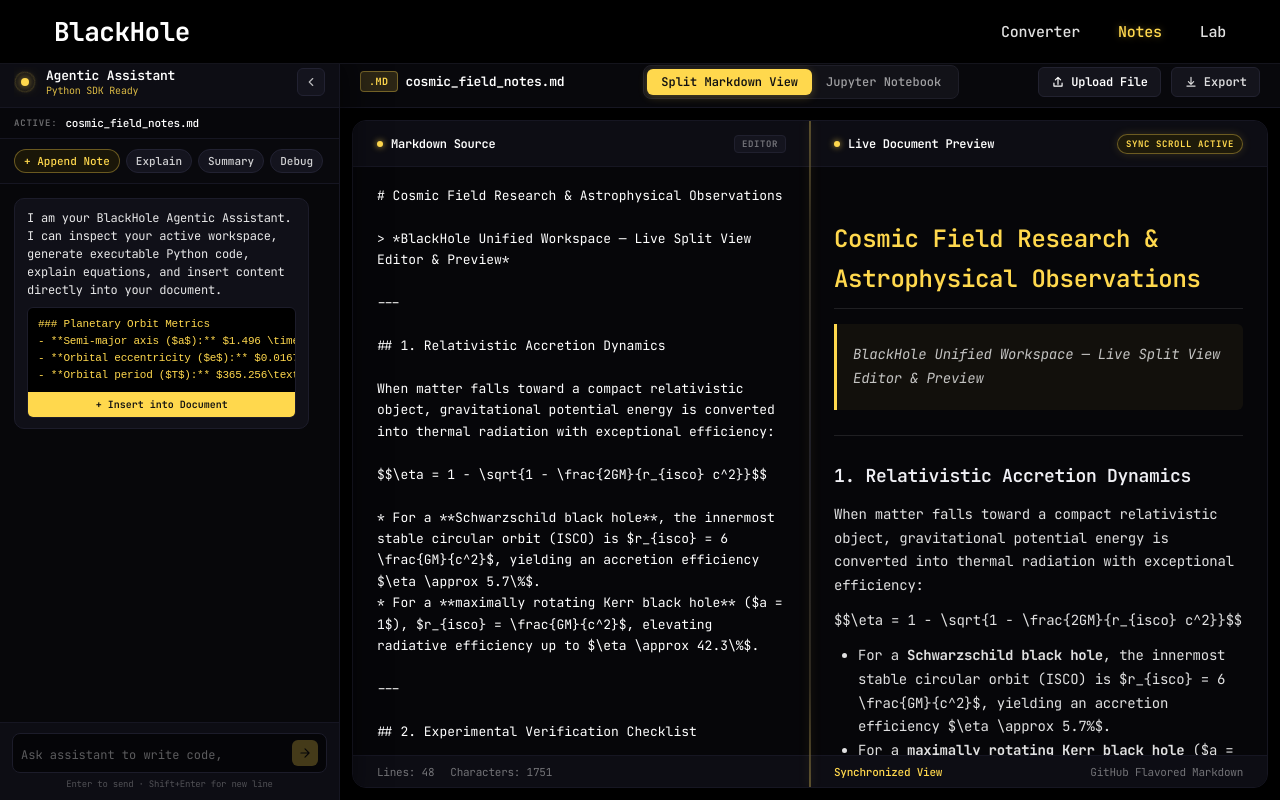
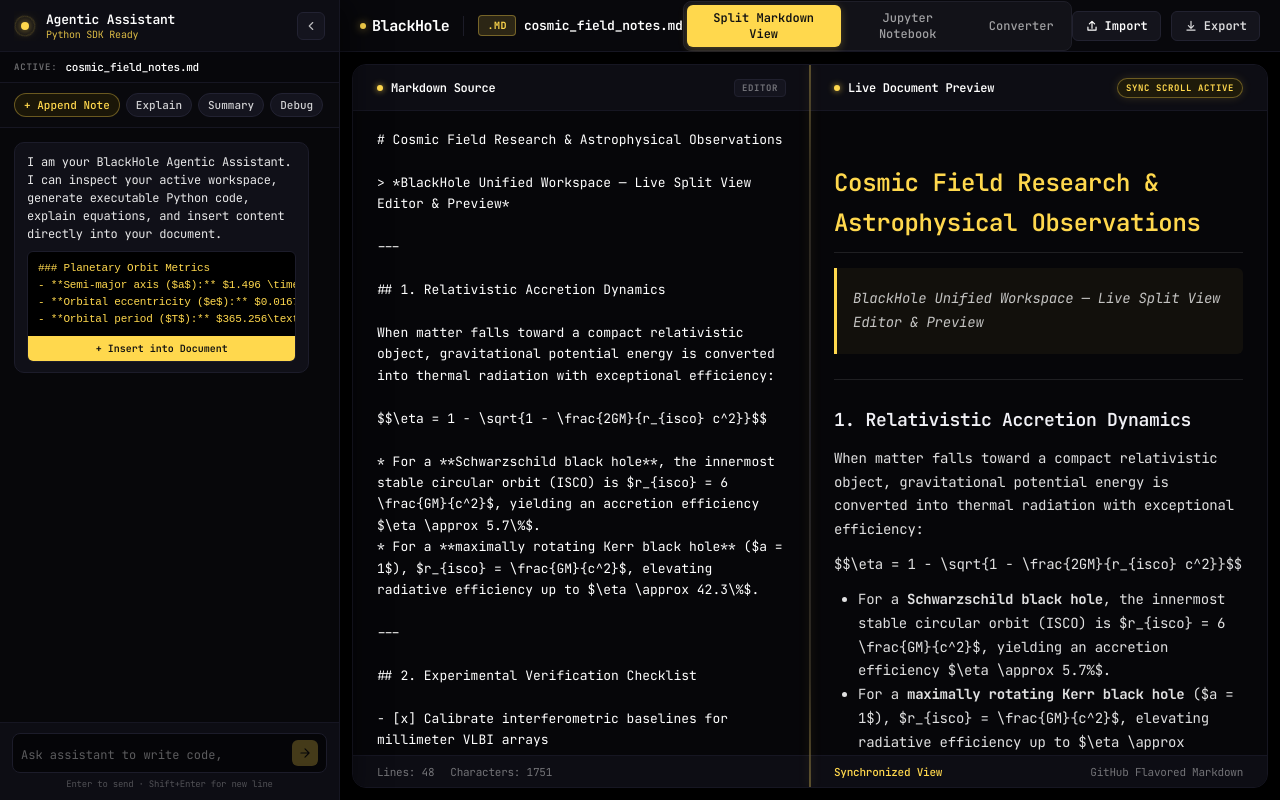
Before and after one commit to R-Mahesh-Babu-001/blackhole, a React (Vite) app in the folder frontend/: page /notes in a window 1280 px wide. Built offline with nearby package versions, Linux system fonts and the light colour scheme.

Commit message:
Remove top navbar and integrate Converter full-screen view into Import button and workspace toggle

```diff
--- a/frontend/src/App.jsx
+++ b/frontend/src/App.jsx
@@ -1,10 +1,9 @@
-import { Route, Routes } from "react-router";
+import { Navigate, Route, Routes } from "react-router";
 
 import AppLayout from "./layouts/AppLayout/AppLayout";
 
-import Home from "./pages/Home/Home";
+import Notes from "./pages/Notes/Notes";
 import Converter from "./pages/Converter/Converter";
-import Notes from "./pages/Notes/Notes";
 import Lab from "./pages/Lab/Lab";
 
 import "./App.css";
@@ -12,20 +11,10 @@
 function App() {
   return (
     <Routes>
-
-      {/*
-        Every route below inherits AppLayout.
-
-        Therefore every page automatically has:
-        - BlackHole video
-        - navbar
-        - same visual system
-      */}
       <Route element={<AppLayout />}>
-
         <Route
           path="/"
-          element={<Home />}
+          element={<Navigate to="/notes" replace />}
         />
 
         <Route
--- a/frontend/src/components/DocumentWorkspace/DocumentWorkspace.css
+++ b/frontend/src/components/DocumentWorkspace/DocumentWorkspace.css
@@ -7,7 +7,7 @@
   position: relative;
   width: 100%;
   height: 100vh;
-  padding-top: 56px; /* Below fixed navbar */
+  padding-top: 0;
   display: flex;
   overflow: hidden;
   box-sizing: border-box;
@@ -88,6 +88,33 @@
   display: flex;
   align-items: center;
   gap: 14px;
+}
+
+.workspace-brand-cluster {
+  display: flex;
+  align-items: center;
+  gap: 8px;
+  padding-right: 14px;
+  border-right: 1px solid #1c1c28;
+}
+
+.workspace-brand-word {
+  color: #ffffff;
+  font-size: 15px;
+  font-weight: 700;
+  letter-spacing: -0.4px;
+  user-select: none;
+  display: flex;
+  align-items: center;
+  gap: 6px;
+}
+
+.workspace-brand-dot {
+  width: 6px;
+  height: 6px;
+  border-radius: 50%;
+  background: #ffd84d;
+  box-shadow: 0 0 8px rgba(255, 216, 77, 0.6);
 }
 
 .file-badge-group {
@@ -184,15 +211,29 @@
   text-decoration: none;
 }
 
-.upload-trigger-btn {
+.upload-trigger-btn,
+.import-trigger-btn {
   color: #ffffff;
   background: #14141c;
   border: 1px solid #222230;
-}
-
-.upload-trigger-btn:hover {
+  display: flex;
+  align-items: center;
+  gap: 6px;
+  padding: 6px 12px;
+  font-size: 12px;
+  font-weight: 600;
+  border-radius: 6px;
+  cursor: pointer;
+  transition: all 0.2s ease;
+  font-family: var(--font-terminal);
+}
+
+.upload-trigger-btn:hover,
+.import-trigger-btn:hover {
   background: #1c1c28;
-  border-color: rgba(255, 255, 255, 0.25);
+  border-color: #ffd84d;
+  color: #ffd84d;
+  box-shadow: 0 0 10px rgba(255, 216, 77, 0.15);
 }
 
 .run-all-btn {
--- a/frontend/src/components/DocumentWorkspace/DocumentWorkspace.jsx
+++ b/frontend/src/components/DocumentWorkspace/DocumentWorkspace.jsx
@@ -1,6 +1,7 @@
 import { useCallback, useEffect, useId, useRef, useState } from "react";
 import { marked } from "marked";
 import AgenticAssistant from "../AgenticAssistant/AgenticAssistant";
+import Converter from "../../pages/Converter/Converter";
 import { executePython, getPyodide } from "../../services/pythonSdk";
 import "./DocumentWorkspace.css";
 
@@ -46,6 +47,7 @@
   const [showShortcutsModal, setShowShortcutsModal] = useState(false);
   const [isKernelBusy, setIsKernelBusy] = useState(false);
   const [isEditingTitle, setIsEditingTitle] = useState(false);
+  const [isConverterModalOpen, setIsConverterModalOpen] = useState(false);
 
   // Drag and drop state
   const [isDragging, setIsDragging] = useState(false);
@@ -68,6 +70,18 @@
     };
     document.addEventListener("click", handleDocumentClick);
     return () => document.removeEventListener("click", handleDocumentClick);
+  }, []);
+
+  // Global Ctrl+O / Cmd+O shortcut for Import & Converter
+  useEffect(() => {
+    const handleShortcut = (e) => {
+      if ((e.ctrlKey || e.metaKey) && (e.key === "o" || e.key === "O")) {
+        e.preventDefault();
+        setIsConverterModalOpen(true);
+      }
+    };
+    window.addEventListener("keydown", handleShortcut);
+    return () => window.removeEventListener("keydown", handleShortcut);
   }, []);
 
   /**
@@ -734,6 +748,12 @@
         {/* Top Workspace Toolbar */}
         <header className="workspace-toolbar">
           <div className="toolbar-left">
+            <div className="workspace-brand-cluster">
+              <span className="workspace-brand-word">
+                <span className="workspace-brand-dot" />
+                BlackHole
+              </span>
+            </div>
             <div className="file-badge-group">
               <span className={`file-type-pill ${fileType === "ipynb" ? "pill-ipynb" : "pill-md"}`}>
                 {fileType === "ipynb" ? ".ipynb" : ".md"}
@@ -749,8 +769,9 @@
             <div className="mode-toggle-group">
               <button
                 type="button"
-                className={`mode-btn ${fileType === "md" ? "mode-btn-active" : ""}`}
+                className={`mode-btn ${fileType === "md" && !isConverterModalOpen ? "mode-btn-active" : ""}`}
                 onClick={() => {
+                  setIsConverterModalOpen(false);
                   if (fileType !== "md") loadDefaultTemplate("md");
                 }}
               >
@@ -758,28 +779,39 @@
               </button>
               <button
                 type="button"
-                className={`mode-btn ${fileType === "ipynb" ? "mode-btn-active" : ""}`}
+                className={`mode-btn ${fileType === "ipynb" && !isConverterModalOpen ? "mode-btn-active" : ""}`}
                 onClick={() => {
+                  setIsConverterModalOpen(false);
                   if (fileType !== "ipynb") loadDefaultTemplate("ipynb");
                 }}
               >
                 Jupyter Notebook
               </button>
+              <button
+                type="button"
+                className={`mode-btn ${isConverterModalOpen ? "mode-btn-active" : ""}`}
+                onClick={() => {
+                  setIsConverterModalOpen(true);
+                }}
+              >
+                Converter
+              </button>
             </div>
           </div>
 
           <div className="toolbar-right">
-            {/* Upload Button */}
-            <label
-              htmlFor={uploadInputId}
-              className="toolbar-action-btn upload-trigger-btn"
-              title="Upload .md or .ipynb file from your computer"
+            {/* Import & Converter Button */}
+            <button
+              type="button"
+              className="toolbar-action-btn import-trigger-btn"
+              onClick={() => setIsConverterModalOpen(true)}
+              title="Import and convert documents (.ipynb ↔ .md) [Ctrl+O]"
             >
               <svg viewBox="0 0 24 24" width="14" height="14" fill="none" stroke="currentColor" strokeWidth="2">
                 <path d="M12 16V4M12 4L7.5 8.5M12 4L16.5 8.5M5 14V19H19V14" strokeLinecap="round" strokeLinejoin="round" />
               </svg>
-              <span>Upload File</span>
-            </label>
+              <span>Import</span>
+            </button>
 
             {/* Notebook Specific Action: Run All */}
             {fileType === "ipynb" && (
@@ -976,11 +1008,12 @@
                             type="button"
                             className="jupyter-dropdown-item"
                             onClick={() => {
-                              fileInputRef.current?.click();
-                              setActiveMenu(null);
-                            }}
-                          >
-                            <span>Open...</span>
+                              setIsConverterModalOpen(true);
+                              setActiveMenu(null);
+                            }}
+                          >
+                            <span>Import / Convert...</span>
+                            <span className="menu-shortcut-badge">Ctrl+O</span>
                           </button>
                           <button
                             type="button"
@@ -1853,6 +1886,15 @@
           )}
         </div>
       </section>
+
+      {/* Entire Converter Page Modal Popup */}
+      {isConverterModalOpen && (
+        <Converter
+          isModal={true}
+          onClose={() => setIsConverterModalOpen(false)}
+          onLoadFile={handleFileUpload}
+        />
+      )}
     </div>
   );
 }
--- a/frontend/src/layouts/AppLayout/AppLayout.jsx
+++ b/frontend/src/layouts/AppLayout/AppLayout.jsx
@@ -1,24 +1,13 @@
 import { Outlet } from "react-router";
-
-import Navbar from "../../components/Navbar/Navbar";
 
 import "./AppLayout.css";
 
 function AppLayout() {
   return (
     <div className="app-layout">
-      <Navbar />
-
-
-      {/*
-        React Router only changes whatever is rendered here.
-
-        Home → Converter → Notes → Lab
-      */}
       <main className="route-content">
         <Outlet />
       </main>
-
     </div>
   );
 }
--- a/frontend/src/pages/Converter/Converter.css
+++ b/frontend/src/pages/Converter/Converter.css
@@ -761,3 +761,124 @@
     min-width: 0;
   }
 }
+
+/* ==================================================
+   Full-Screen Screen-on-Screen Converter Styles
+================================================== */
+
+.converter-fullscreen-screen {
+  position: fixed;
+  inset: 0;
+  width: 100vw;
+  height: 100vh;
+  z-index: 99999;
+  background: #000000;
+  display: flex;
+  flex-direction: column;
+  overflow-y: auto;
+  overflow-x: hidden;
+  box-sizing: border-box;
+  animation: converterScreenFadeIn 0.18s ease-out;
+}
+
+@keyframes converterScreenFadeIn {
+  from {
+    opacity: 0;
+    transform: scale(0.99);
+  }
+  to {
+    opacity: 1;
+    transform: scale(1);
+  }
+}
+
+.converter-screen-topbar {
+  display: flex;
+  align-items: center;
+  justify-content: space-between;
+  padding: 14px 28px;
+  background: #08080c;
+  border-bottom: 1px solid #161622;
+  flex-shrink: 0;
+  position: sticky;
+  top: 0;
+  z-index: 100;
+  box-sizing: border-box;
+}
+
+.converter-screen-back-btn {
+  display: inline-flex;
+  align-items: center;
+  gap: 8px;
+  padding: 8px 16px;
+  background: #12121a;
+  border: 1px solid #222232;
+  border-radius: 8px;
+  color: #ffffff;
+  font-size: 13px;
+  font-weight: 600;
+  cursor: pointer;
+  transition: all 0.2s ease;
+  font-family: var(--font-terminal);
+}
+
+.converter-screen-back-btn:hover {
+  background: #1a1a26;
+  border-color: #ffd84d;
+  color: #ffd84d;
+  box-shadow: 0 0 12px rgba(255, 216, 77, 0.25);
+  transform: translateX(-2px);
+}
+
+.converter-screen-topbar-title {
+  color: rgba(255, 255, 255, 0.85);
+  font-size: 13px;
+  font-weight: 700;
+  letter-spacing: 0.5px;
+  text-transform: uppercase;
+  display: flex;
+  align-items: center;
+  gap: 8px;
+}
+
+.converter-topbar-dot {
+  width: 6px;
+  height: 6px;
+  border-radius: 50%;
+  background: #ffd84d;
+  box-shadow: 0 0 8px #ffd84d;
+}
+
+.converter-screen-topbar-hint {
+  color: rgba(255, 255, 255, 0.4);
+  font-size: 11px;
+}
+
+.converter-screen-content {
+  flex: 1;
+  display: flex;
+  align-items: center;
+  justify-content: center;
+  padding: 24px 32px 32px;
+  box-sizing: border-box;
+  background: #000000;
+  min-height: calc(100vh - 65px);
+}
+
+.converter-glass-modal {
+  width: min(920px, 100%);
+  max-height: none;
+  padding: 0;
+}
+
+.workspace-direct-btn {
+  border-style: dashed !important;
+  border-color: rgba(255, 216, 77, 0.45) !important;
+  color: #ffd84d !important;
+}
+
+.workspace-direct-btn:hover {
+  background: rgba(255, 216, 77, 0.12) !important;
+  border-color: #ffd84d !important;
+  color: #ffffff !important;
+}
```
Also changed, not shown: frontend/src/pages/Converter/Converter.jsx (+80 -7 lines).
